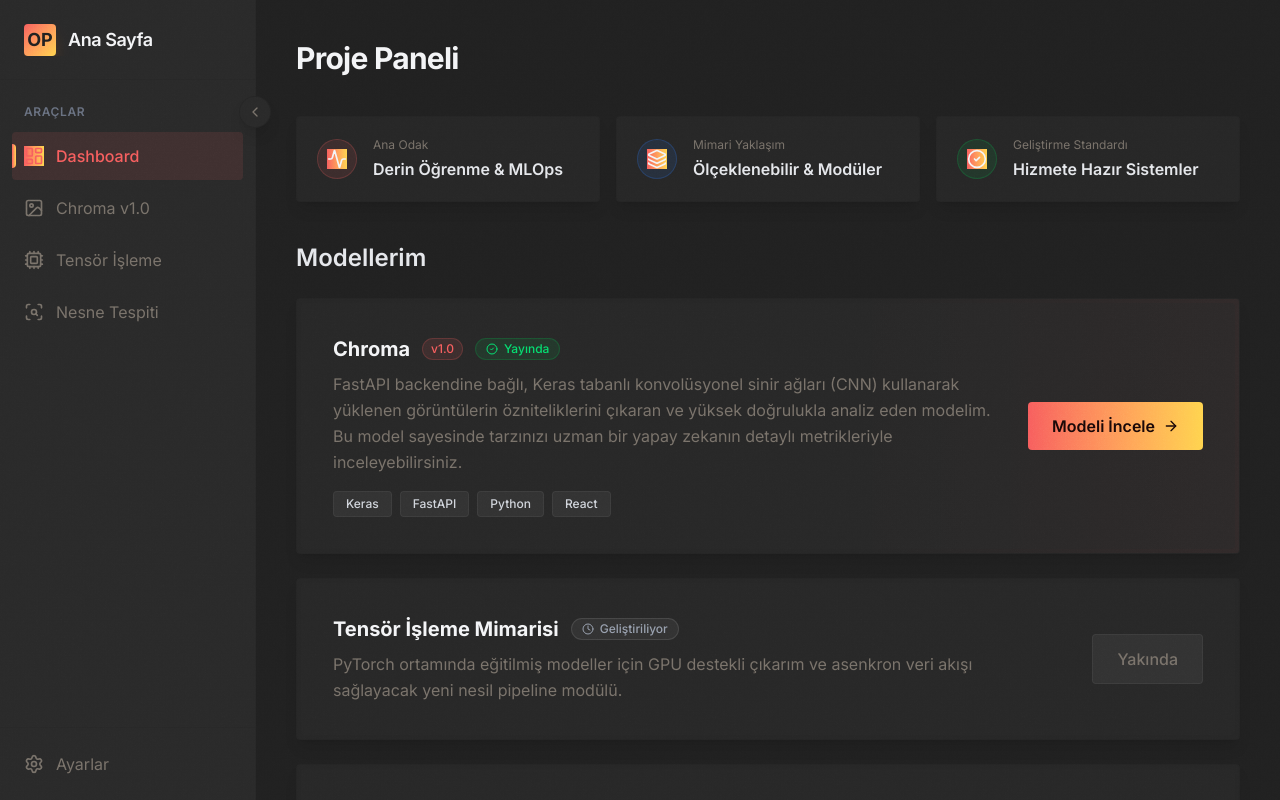
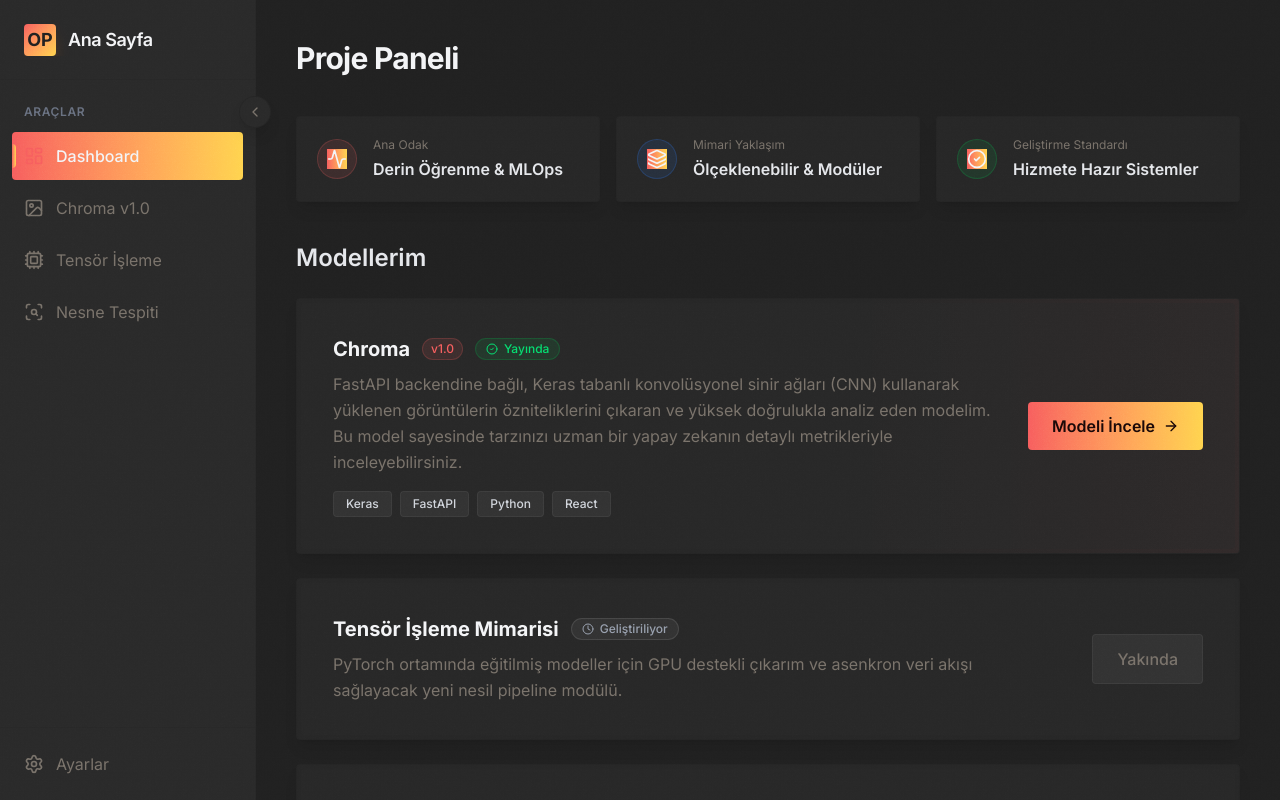
Before and after one commit to omerfarukpirhasanoglu/pirhasanoglu.com, a Next.js app: page /dashboard in a window 1280 px wide. Built offline with nearby package versions, Linux system fonts and the light colour scheme.

Commit message:
sidebar fixed

```diff
--- a/src/components/layout/Sidebar.tsx
+++ b/src/components/layout/Sidebar.tsx
@@ -35,12 +35,12 @@ function NavItem({ item, isCollapsed, pathname }: NavItemProps) {
       href={item.href}
       className={`flex items-center gap-3 px-3 py-3 rounded-sm transition-all duration-250 soft-ease group relative
         ${isActive
-          ? "bg-accent/10 text-accent font-medium"
+          ? "bg-accent/10 bg-linear-to-r from-accent to-[#ffd44f] font-medium"
           : "text-textMuted hover:bg-black/5 hover:text-stone-700"
         }`}
       title={isCollapsed ? item.name : ""}
     >
-      <Icon className={`w-5 h-5 shrink-0 ${isActive ? "bg-linear-to-r from-accent to-[#ffd44f]" : "group-hover:text-stone-600"}`} />
+      <Icon className={`w-5 h-5 shrink-0 ${isActive ? "bg-linear-to-r text-accent" : "group-hover:text-stone-500"}`} />
 
       <span className={`overflow-hidden whitespace-nowrap transition-all duration-300 soft-ease
         ${isCollapsed ? "w-0 opacity-0" : "w-auto opacity-100"}`}>
```
